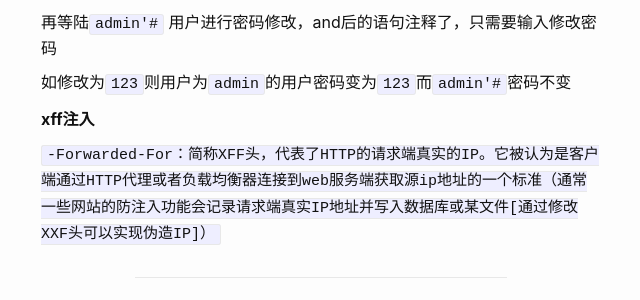
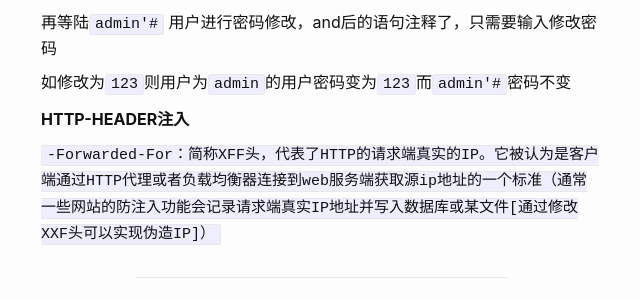
Before and after one commit to DaMinGshidashi/DaMinGshidashi.github.io, a Jekyll site: the page built from _posts/2020-10-27-sqli总结.md, in a window 1280 px wide and 900 px high, scrolled down 4707 px. Shown: the part 525-825 px from the top of the window, without its empty margins (319-959 px from the left). Built offline with Jekyll 4.4.1, drawn with Linux system fonts in a browser that asks for light colours.

Commit message:
Update 2020-10-27-sqli总结.md

```diff
--- a/_posts/2020-10-27-sqli总结.md
+++ b/_posts/2020-10-27-sqli总结.md
@@ -254,6 +254,6 @@ eval
 
 如修改为`123`则用户为`admin`的用户密码变为`123`而`admin'#`密码不变
 
-**xff注入**
+**HTTP-HEADER注入**
 
 `-Forwarded-For：简称XFF头，代表了HTTP的请求端真实的IP。它被认为是客户端通过HTTP代理或者负载均衡器连接到web服务端获取源ip地址的一个标准（通常一些网站的防注入功能会记录请求端真实IP地址并写入数据库或某文件[通过修改XXF头可以实现伪造IP]）`
```
